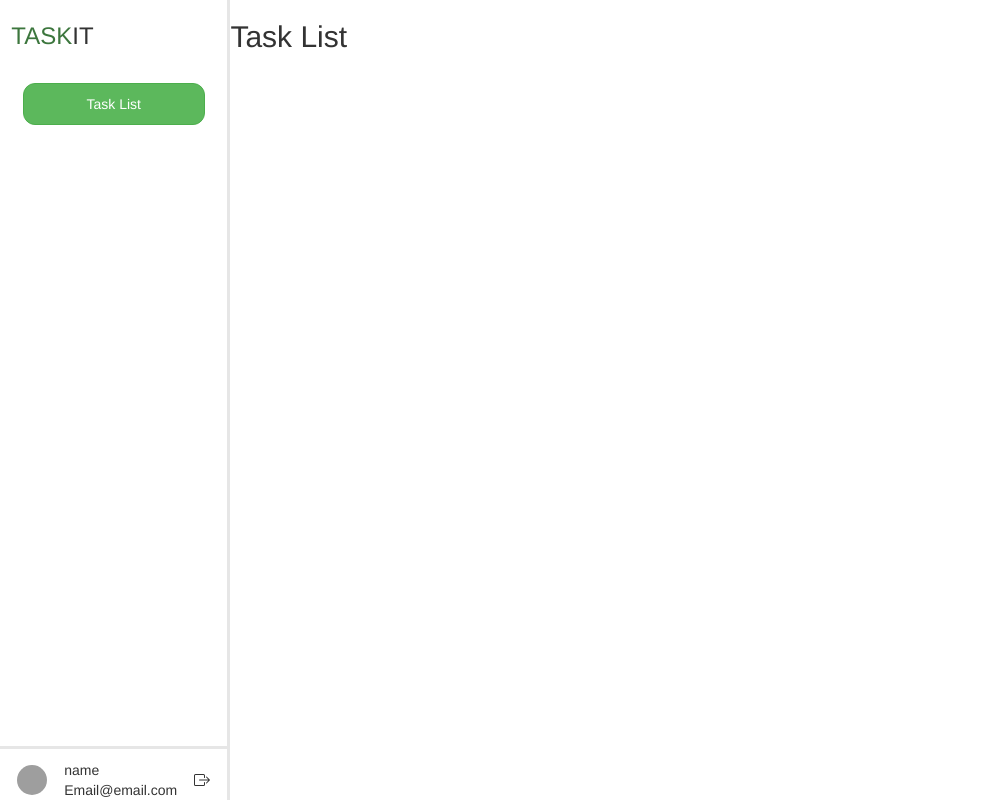
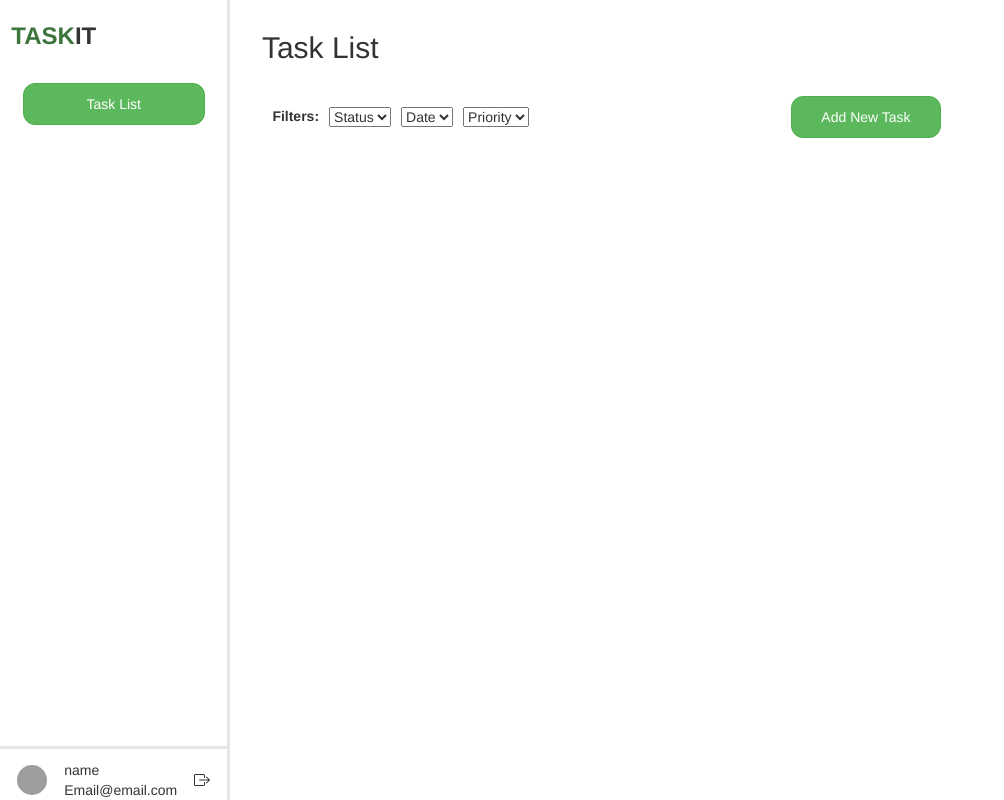
Before and after one commit to mik3ymikes/TaskIt-Project-App, an Angular app in the folder TaskItProject-app/: page / in a window 1280 px wide. Shown: the whole page, without its empty margins (0-1004 px from the left). Built offline with nearby package versions, Linux system fonts and the light colour scheme; grey boxes are pictures that could not be loaded.

Commit message:
Completing table filters and buttons

```diff
--- a/TaskItProject-app/src/app/main/main.component.css
+++ b/TaskItProject-app/src/app/main/main.component.css
@@ -0,0 +1,24 @@
+.title{
+  font-weight: 550;
+  margin: 3%;
+}
+
+h5{
+  font-weight: 700;
+}
+
+.table-filters{
+  display: flex;
+  gap: 1rem;
+  align-items: center;
+  margin-left: 4%;
+}
+
+.add-task-btn{
+  padding: 10px;
+  border-radius: 12px;
+  margin-left: 25%;
+  width: 150px;
+
+
+}
--- a/TaskItProject-app/src/app/main/main.component.html
+++ b/TaskItProject-app/src/app/main/main.component.html
@@ -1 +1,21 @@
-<h2>Task List</h2>
+<h2 class="title">Task List</h2>
+
+<div class="table-filters">
+  <h5>Filters:</h5>
+  <form action="">
+    <select name="status" id="status">
+      <option>Status</option>
+    </select>
+</form>
+<form action="">
+  <select name="status" id="status">
+    <option>Date</option>
+  </select>
+</form>
+<form action="">
+  <select name="status" id="status">
+    <option>Priority</option>
+  </select>
+</form>
+<button class="btn btn-success add-task-btn">Add New Task </button>
+</div>
--- a/TaskItProject-app/src/app/sidebar/sidebar.component.css
+++ b/TaskItProject-app/src/app/sidebar/sidebar.component.css
@@ -54,7 +54,7 @@ body{
 
 
 h3{
-
+  font-weight: 650;
   margin-left: 5%;
   margin-top:10%
 
```
